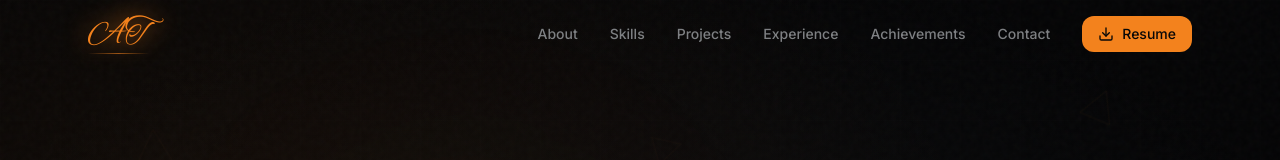
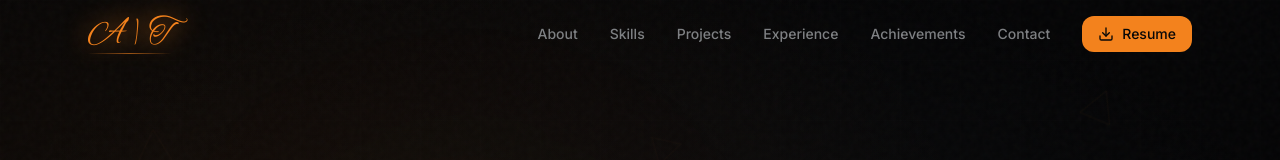
Before and after one commit to AdityaTiwari49/My_Portfolio, a Next.js app: page / in a window 1280 px wide. Shown: the top 160 px of the page. Built offline with nearby package versions, Linux system fonts and the light colour scheme.

Commit message:
changes in AT

```diff
--- a/components/navbar.tsx
+++ b/components/navbar.tsx
@@ -59,7 +59,9 @@ export function Navbar() {
             className="text-4xl text-accent drop-shadow-[0_0_12px_var(--orange-glow)] transition-all duration-300 group-hover:drop-shadow-[0_0_20px_var(--orange-glow)]"
             style={{ fontFamily: "var(--font-script)", lineHeight: 1 }}
           >
-            AT
+            <span className="inline-block">A</span>
+            <span className="mx-2 text-accent/90">|</span>
+            <span className="inline-block">T</span>
           </span>
           <span className="absolute -bottom-0.5 left-0 right-0 h-px bg-gradient-to-r from-transparent via-accent/60 to-transparent" />
         </a>
```
